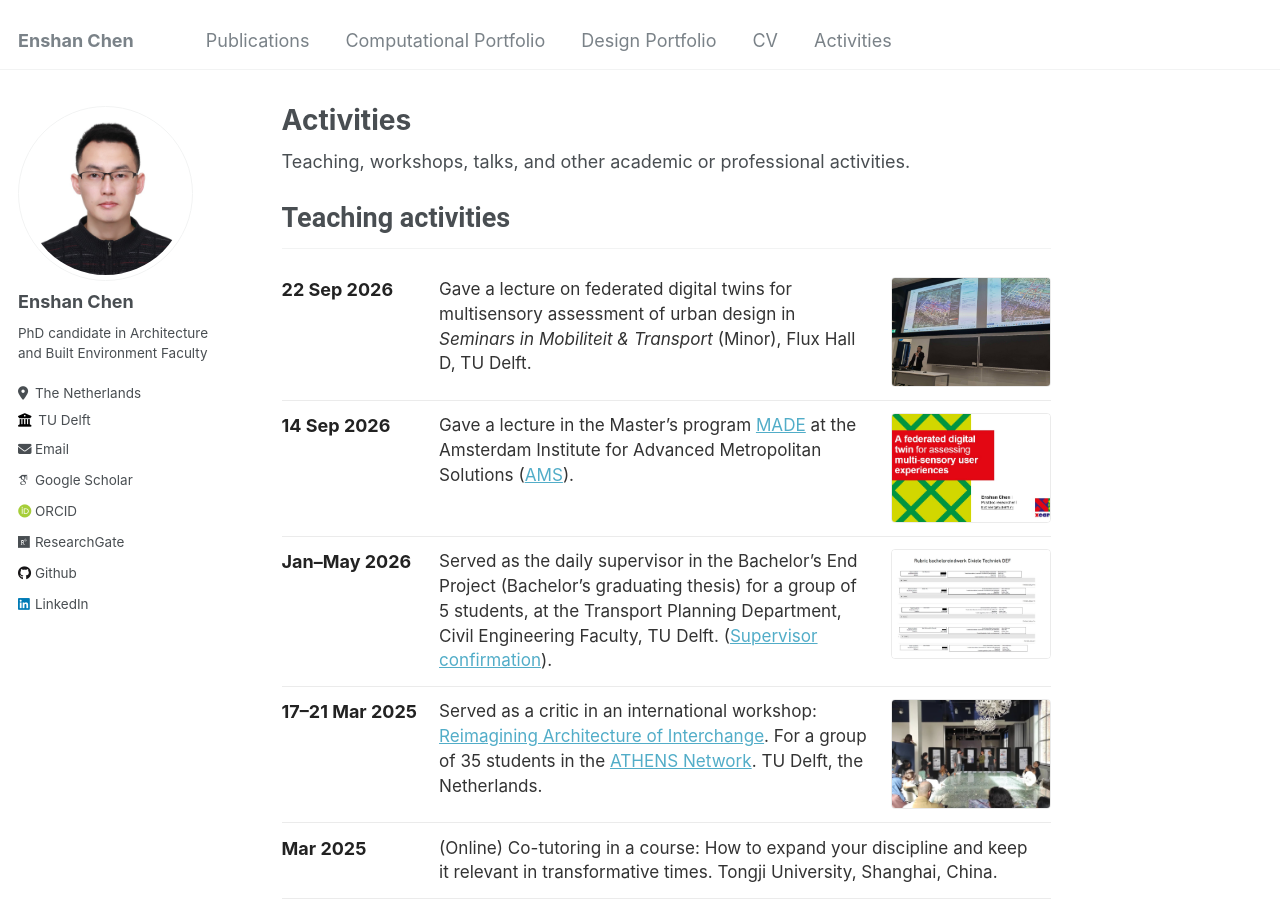
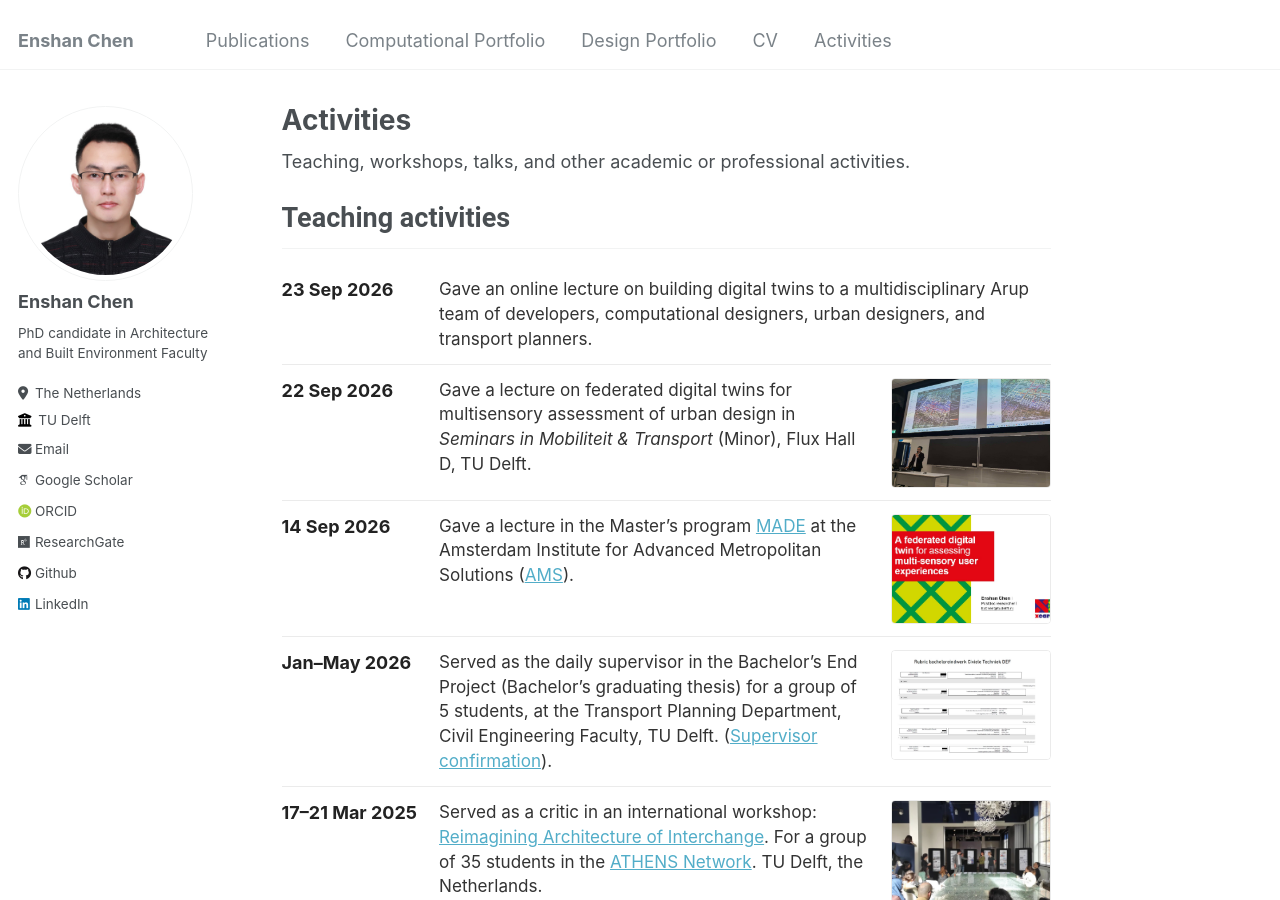
Before and after one commit to 1309928130/1309928130.github.io, a Jekyll site: the page built from _pages/activities.md, in a window 1280 px wide and 900 px high. Built offline with Jekyll 4.4.1, drawn with Linux system fonts in a browser that asks for light colours; some web fonts are replaced.

Commit message:
Add Arup digital twins lecture for 23 Sep.
Co-authored-by: Cursor <cursoragent@cursor.com>

```diff
--- a/_data/activities.yml
+++ b/_data/activities.yml
@@ -4,6 +4,12 @@
 sections:
   - name: "Teaching activities"
     items:
+      - date: "23 Sep 2026"
+        description: >-
+          Gave an online lecture on building digital twins to a multidisciplinary
+          Arup team of developers, computational designers, urban designers, and
+          transport planners.
+
       - date: "22 Sep 2026"
         description: >-
           Gave a lecture on federated digital twins for multisensory assessment
```
